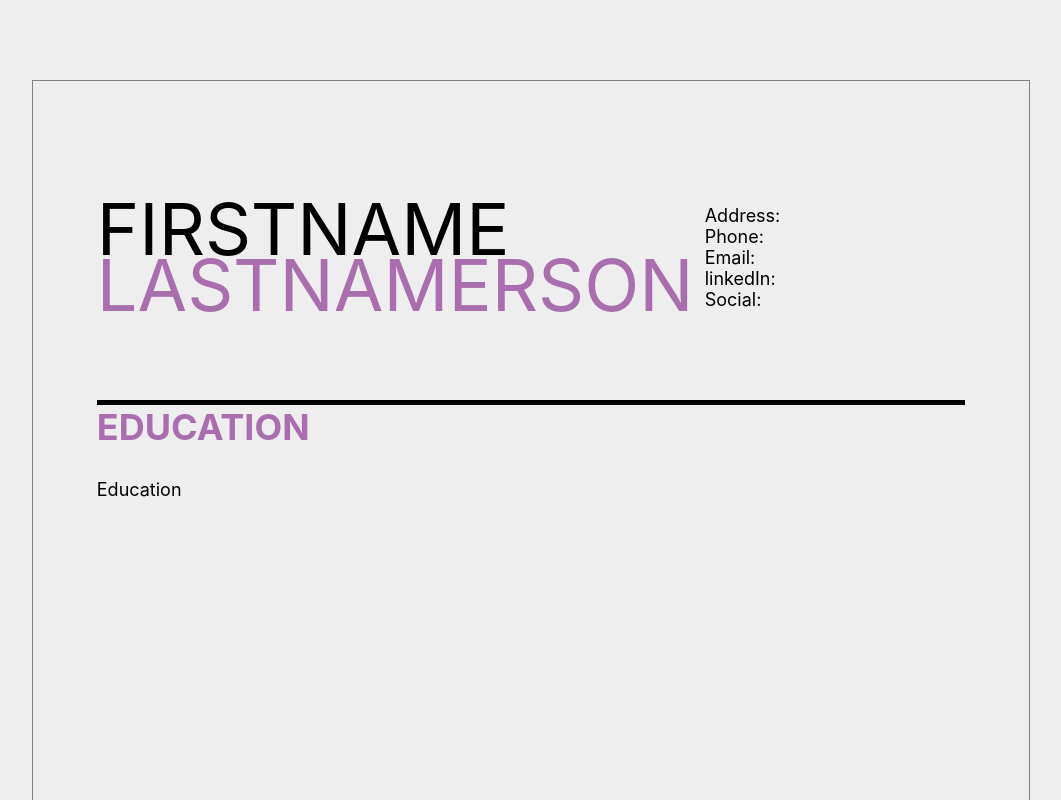
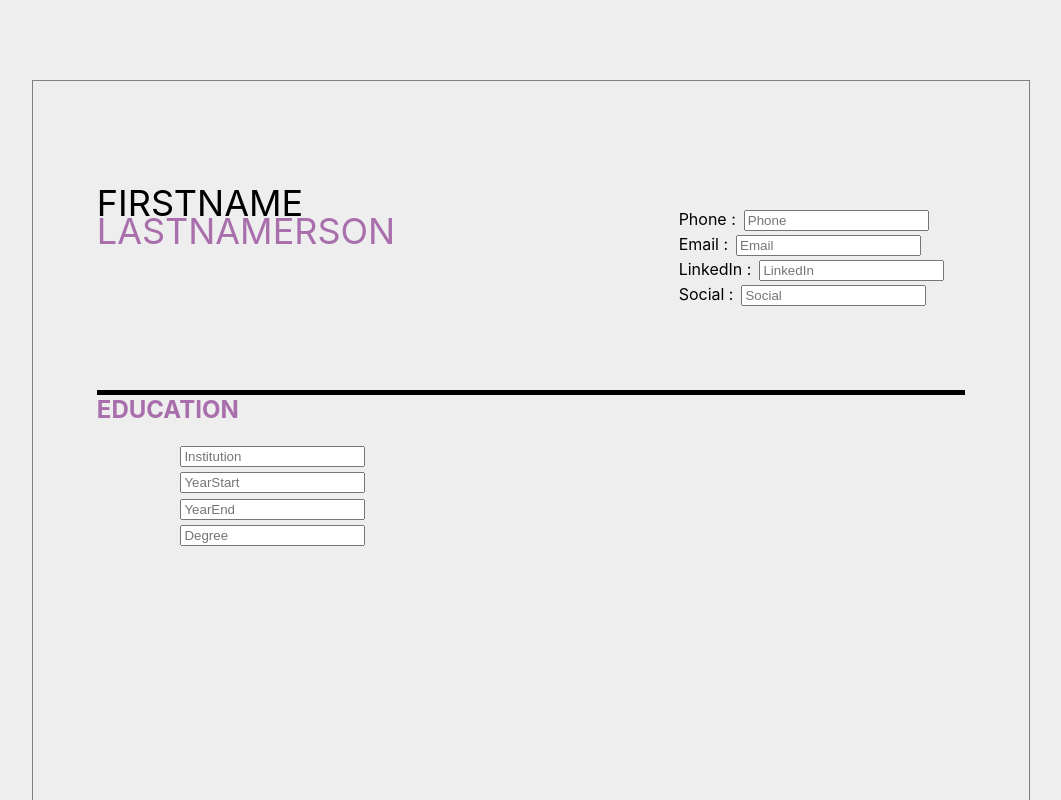
Before and after one commit to josephtanderson/react-cv-app, a React (Create React App) app: page / in a window 1280 px wide. Shown: the top 800 px of the page, without its empty margins (109-1170 px from the left). Built offline with nearby package versions, Linux system fonts and the light colour scheme.

Commit message:
Editable, self Generating form

```diff
--- a/src/App.js
+++ b/src/App.js
@@ -1,4 +1,4 @@
-import React, { useState} from 'react';
+import React from 'react';
 import styled from 'styled-components';
 // import CVForm from './components/CVForm';
 import CVPreview from './components/CVPreview';
@@ -13,14 +13,10 @@ const Container = styled.section`
 
 
   export default function App() {
-    const [ color, setColor ] = useState("#a86fac");
-    const handleColor = (e) => {
-      setColor(e.target.value)
-    }
   return (
     <Container>
       {/* <CVForm /> */}
-      <CVPreview firstName="FIRSTNAME" lastName="Lastnamerson" accentColor={color} changeColor={handleColor} />
+      <CVPreview />
     </Container>
   );
 }
--- a/src/components/CVPreview.js
+++ b/src/components/CVPreview.js
@@ -1,5 +1,6 @@
-import React from "react";
+import React, { useState } from "react";
 import styled from 'styled-components';
+import GeneralForm from './GeneralForm';
 import EducationList from './EducationList';
 import ExperienceList from './ExperienceList';
 
@@ -15,34 +16,56 @@ grid-template-rows: 20% 40% 40%;
 
 
 export default function CVPreview(props) {
+    const [ name, setName ] = useState({
+        firstName: 'FirstName',
+        lastName: 'LastNamerson'
+    })
+    const [ general, setGeneral ] = useState({
+        phone: '',
+        email: '',
+        linkedIn: '',
+        social: ''
+    });
+    const [ education, setEducation ] = useState({
+            institution: '',
+            yearStart: '',
+            yearEnd: '',
+            degree: ''
+    });
+    const [ experience, setExperience ] = useState({
+            business: '',
+            yearStart: '',
+            yearEnd: '',
+            responsibilities: ''
+    });
+    const [ color, setColor ] = useState("#a86fac");
+    const changeColor = (e) => {
+      setColor(e.target.value)
+    }
+    const onGeneralSubmit = (e, value) => {
+        e.preventDefault();
+    }
+    const onEduSubmit = (e, value) => {
+        e.preventDefault();
+    }
+    const onExpSubmit = (e, value) => {
+        e.preventDefault();
+    }
     const SectionHeader = styled.h2`
-        font-size: 36px;
+        font-size: 24px;
         border-top: 5px black solid;
-        color: ${props.accentColor};
+        color: ${color};
         `
+
     return (
         <StyledPreview>
-            <div style={{display: "grid", gridTemplateColumns: "1fr 30%", height: "fit-content", margin: "auto 0"}}>
-                <div style={{fontSize: "72px", lineHeight: "56px"}}>
-                    {props.firstName.toUpperCase()}<br />
-                    <span style={{color: props.accentColor}} onClick={(e) => {e.target.parentElement.parentElement.nextSibling.click()}} >
-                        {props.lastName.toUpperCase()}
-                    </span>
-                </div>
-                <div style={{fontSize: "large", alignSelf: "center"}}>
-                    Address:<br />
-                    Phone:<br />
-                    Email:<br />
-                    linkedIn:<br />
-                    Social:
-                </div>
-            </div>
-            <input style={{position: "absolute", left: "-10000px"}} type="color"  value={props.accentColor} onInput={(e) => props.changeColor(e)} />
+            <GeneralForm name={name} GeneralInfo={ general } setGeneral={ setGeneral } AccentColor={color} />
+            <input style={{position: "absolute", left: "-10000px"}} type="color"  value={color} onInput={(e) => changeColor(e)} />
             <div>
                 <SectionHeader onClick={(e) => {e.target.parentElement.previousSibling.click()}}>
                     EDUCATION
                 </SectionHeader>
-                <EducationList />
+                <EducationList edu={ education } setEdu={ setEducation } />
             </div>
             <div>
                 <SectionHeader onClick={(e) => {e.target.parentElement.previousSibling.previousSibling.click()}}>
--- a/src/components/EducationList.js
+++ b/src/components/EducationList.js
@@ -1,14 +1,16 @@
 import React from 'react';
 import styled from 'styled-components';
+import GenerateForm from './GenerateForm';
 
-const StyledEducation = styled.div`
+const StyledEducation = styled.ul`
     font-size: 18px;
 `
 
 export default function EducationForm(props) {
-    return (
+    const { edu, setEdu } = props;
+        return (
         <StyledEducation >
-            Education
+            <GenerateForm list={ edu } setMethod={ setEdu } />
         </StyledEducation>
     )
 }
--- a/src/components/GeneralForm.js
+++ b/src/components/GeneralForm.js
@@ -1,36 +1,33 @@
 import React from 'react';
 import styled from 'styled-components';
+import GenerateForm from './GenerateForm';
 
-const General = styled.section`
-display: flex;
-flex-direction: column;
-justify-content: flex-start;
-align-items: flex-start;
+const General = styled.div`
+display: grid;
+grid-template-columns: 1fr 40%;
+height: fit-content;
+margin: auto 0;
 `
-
-const CustomInput = styled.input`
-outline: none;
-border: none;
-box-shadow: 0px 0px 5px #aaa;
-margin-bottom: .5rem;
-width: 100%;
+const StyledName = styled.div`
+font-size: 36px;
+line-height: 28px;
 `
 
 export default function GeneralForm(props) {
+
+    const { GeneralInfo, setGeneral, name } = props;
+
     return (
-        <div>
-            <form>
-                <General>
-                    Name
-                    <CustomInput />
-                    Email
-                    <CustomInput />
-                    Address
-                    <CustomInput />
-                    Phone Number
-                    <CustomInput />
-                </General>
-            </form>
-        </div>
+        <General>
+            <StyledName >
+                {name.firstName.toUpperCase()}<br />
+                <span style={{color: props.AccentColor}} onClick={(e) => {e.target.parentElement.parentElement.nextSibling.click()}} >
+                    {name.lastName.toUpperCase()}
+                </span>
+            </StyledName>
+            <div style={{fontSize: "medium", alignSelf: "center", display: "flex", justifyContent: "space-evenly"}}>
+                <GenerateForm list={GeneralInfo} setMethod={setGeneral} labels={true}/>
+            </div>
+        </General>
     )
 }
--- /dev/null
+++ b/src/components/GenerateForm.js
@@ -0,0 +1,43 @@
+import React from 'react';
+import fillInForm, { resetForm} from './fillInForm';
+import styled from 'styled-components';
+
+const StyledList = styled.ul`
+list-style-type: none;
+min-width: 230px;
+`
+const StyledListItem = styled.li`
+display: flex;
+margin: .2em;
+background-color: #00000000;
+border: none;
+font-family: inherit;
+font-weight: inherit;
+font-style: inherit;
+font-size: inherit;
+`
+
+
+export default function GenerateForm(props) {
+    const { list, setMethod, labels } = props;
+    let items = Object.keys(list);
+    return (
+        <StyledList>
+            {items.map(item => {
+                if (labels) {
+                return <StyledListItem key={item}>
+                    <span style={{marginRight: ".5em"}}>{item.split('').map((x, i) => i == 0 ? x.toUpperCase() : x).join('')} : </span>
+                    <span onClick={(e) => { resetForm(item, list, setMethod) } }>
+                        { list[item] || fillInForm(item, list, setMethod) }
+                    </span>
+                </StyledListItem>
+                }
+                return <StyledListItem key={item}>
+                    <span onClick={(e) => { resetForm(item, list, setMethod) } }>
+                        { list[item] || fillInForm(item, list, setMethod) }
+                    </span>
+                </StyledListItem>
+            })}
+        </StyledList>
+    )
+}
--- /dev/null
+++ b/src/components/fillInForm.js
@@ -0,0 +1,40 @@
+let inputType = (item) => {
+    if ( item !== "phone" && item !== "email") {return "text"};
+    if (item == "phone") {return "tel"};
+    return item
+}
+
+
+export default function fillInForm(item, list, setMethod) {
+    return <form onSubmit={(e) => {
+    e.preventDefault();
+    let items = Object.keys(list);
+    let temp = {};
+    items.map(x => {
+        temp[x] = list[x];
+    });
+temp[item] = e.target[0].value;
+    setMethod(temp)
+}}>
+    <input
+    name={item}
+    type={inputType(item)}
+    placeholder={item.split('').map((x, i) => i == 0 ? x.toUpperCase() : x).join('')}
+    onChange={(e) => {
+        e.preventDefault();
+    }}
+    onBlur={(e) => {e.target.parentElement.requestSubmit()}}
+    />
+    <button hidden/>
+</form>
+}
+
+export function resetForm(item, list, setMethod) {
+    let items = Object.keys(list);
+    let temp = {};
+    items.map(x => {
+        temp[x] = list[x];
+    });
+temp[item] = '';
+    setMethod(temp)
+}
```
Also changed, not shown: src/components/CVForm.js (deleted, +0 -14 lines), src/components/Card.js (deleted, +0 -44 lines).
